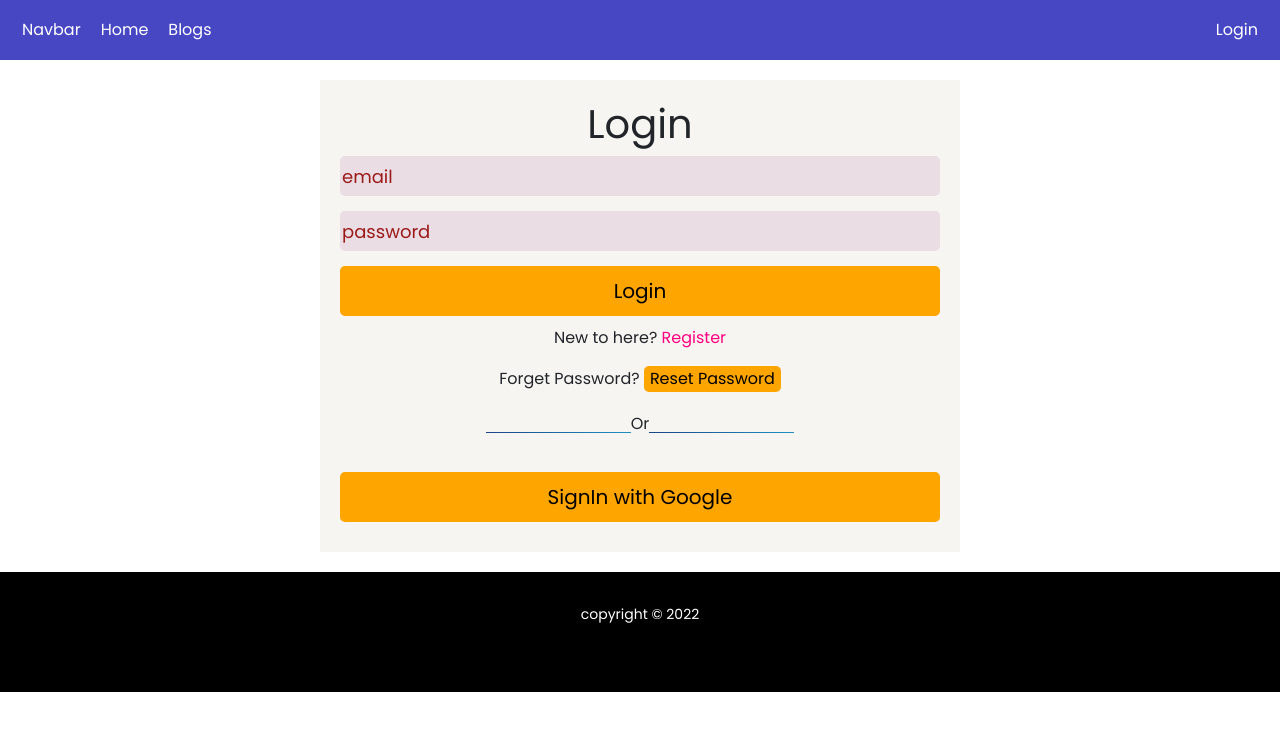
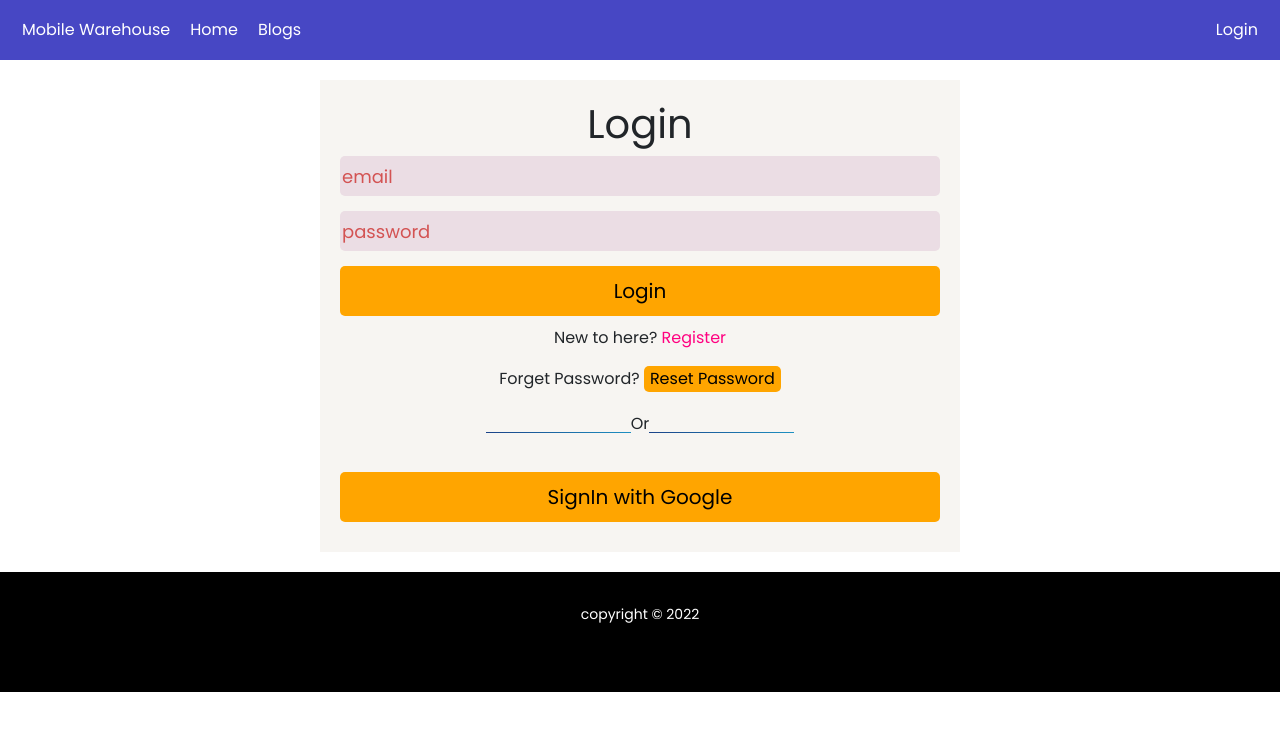
Before and after one commit to Mahmudulislamasif/mobile-warehouse, a React (Create React App) app: page /login in a window 1280 px wide. Shown: the top 730 px of the page. Built offline with nearby package versions, Linux system fonts and the light colour scheme; no server answers.

Commit message:
some design added

```diff
--- a/src/Pages/Home/AddItems/AddItems.css
+++ b/src/Pages/Home/AddItems/AddItems.css
@@ -1,3 +1,4 @@
+
 .add-form-class
 {
     background-color: rgb(204, 204, 204);
@@ -14,7 +15,7 @@
 
 ::placeholder
 {
-    color: rgb(155, 26, 26);
+    color: rgb(211, 83, 83);
 }
 .btn-class
 {
--- a/src/Pages/Home/AddItems/AddItems.js
+++ b/src/Pages/Home/AddItems/AddItems.js
@@ -38,7 +38,7 @@ const AddItems = () => {
                     <input placeholder='Product Name' {...register("name")} required />
                     <textarea className='mb-2' placeholder='Description'  {...register("description")} required/>
                     <input placeholder='Price' type="number" {...register("price")}  required/>
-                    <input placeholder='Number' type="number" {...register("quantity")} required />
+                    <input placeholder='Quantity' type="number" {...register("quantity")} required />
                     <input placeholder='Supplier'  type="text" {...register("supplier")} required />
                     <input placeholder='Photo URL'  type="text" {...register("image")} required/>
                     <input type="submit" value="Add Items" className='btn-class'/>
--- a/src/Pages/Home/DeliveredProduct/DeliveredProduct.js
+++ b/src/Pages/Home/DeliveredProduct/DeliveredProduct.js
@@ -5,7 +5,7 @@ import image3 from './Images/Oppo-K9x-Blue.jpg'
 import './DeliveredProduct.css'
 const DeliveredProduct = () => {
     return (
-        <div className='container'>
+        <div className='container body-class'>
             <div>
                 <h1 className='mt-3'>Our Upcomming Product</h1>
                 <div className='row'>
--- a/src/Pages/ManageItems/ManageItems.js
+++ b/src/Pages/ManageItems/ManageItems.js
@@ -37,6 +37,7 @@ const ManageItems = () => {
                             <th></th>
                             <th scope='col'>Name</th>
                             <th scope='col'>Price</th>
+                            <th scope='col'>Quantity</th>
                             <th scope='col'>Delete</th>
                        </tr>
                      </thead>
@@ -46,10 +47,11 @@ const ManageItems = () => {
                                 <td>{count++}</td>
                                 <td>{item.name}</td>
                                 <td>{item.price}</td>
+                                <td>{item.quantity}</td>
                                 <td>
-                                          <button className='btn-delete' onClick={()=>handleDelete(item._id)}>
-                                          <FontAwesomeIcon className='delete-icon' icon={faTrashAlt}></FontAwesomeIcon></button>
-                                     </td>
+                                    <button className='btn-delete' onClick={()=>handleDelete(item._id)}>
+                                    <FontAwesomeIcon className='delete-icon' icon={faTrashAlt}></FontAwesomeIcon></button>
+                                </td>
                              </tr>)
                          }
 
--- a/src/Pages/Shared/Navbar/Navbar.js
+++ b/src/Pages/Shared/Navbar/Navbar.js
@@ -14,7 +14,7 @@ const Navbar = () => {
         <div>
             <nav className="navbar navbar-expand-lg navbar-light navbar-class">
                 <div className="container-fluid">
-                    <Link className='link-class' to='/home' >Navbar</Link>
+                    <Link className='link-class' to='/home' >Mobile Warehouse</Link>
                     <button className="navbar-toggler" type="button" data-bs-toggle="collapse" data-bs-target="#navbarNavAltMarkup" aria-controls="navbarNavAltMarkup" aria-expanded="false" aria-label="Toggle navigation">
                     <span className="navbar-toggler-icon"></span>
                     </button>
```
